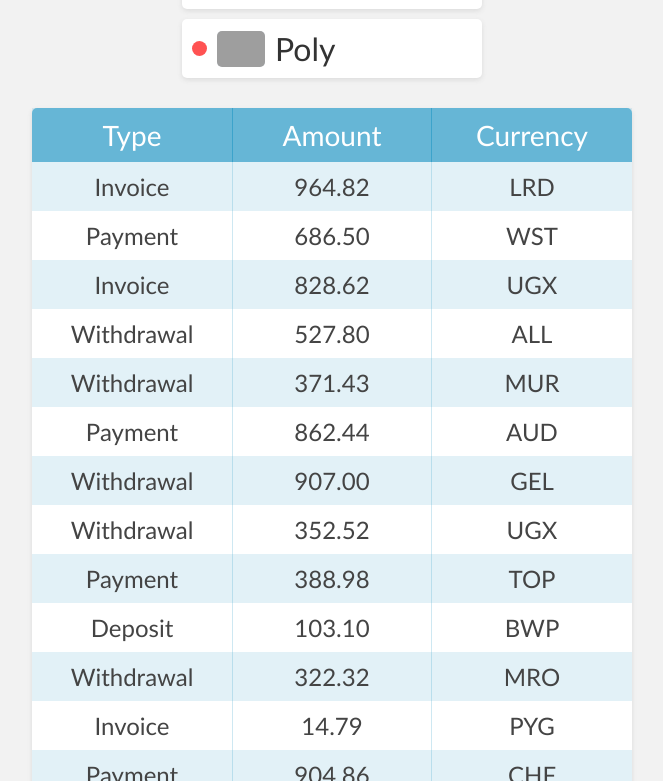
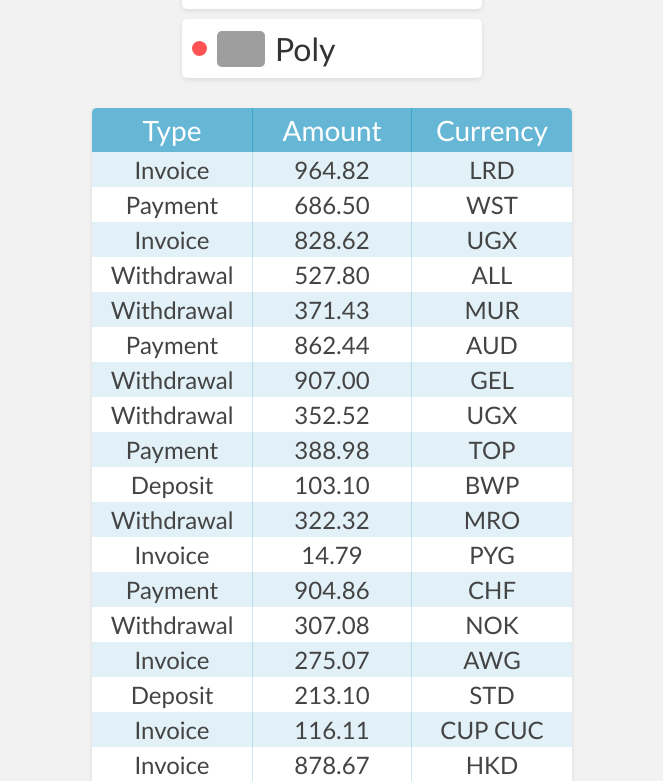
Before and after one commit to YuriyMikh/goit-react-hw-01-components, a React (Create React App) app: page / in a window 1280 px wide. Shown: the part 1059-1840 px from the top of the page, without its empty margins (308-971 px from the left). Built offline with nearby package versions, Linux system fonts and the light colour scheme; grey boxes are pictures that could not be loaded.

Commit message:
edit styles

```diff
--- a/src/components/transactions/TransactionHistory.module.css
+++ b/src/components/transactions/TransactionHistory.module.css
@@ -17,12 +17,12 @@
 }
 
 .transactionHistory th {
-  padding: 10px;
+  padding: 5px;
   font-family: 'Gill Sans', 'Gill Sans MT', Calibri, 'Trebuchet MS', sans-serif;
   font-size: calc(12px + 2vmin);
   font-weight: 400;
   color: #fff;
-  min-width: 200px;
+  min-width: 160px;
 }
 
 .transactionHistory th:nth-child(2) {
@@ -45,13 +45,13 @@
 .transactionHistory td {
   display: flex;
   justify-content: center;
-  padding: 10px;
+  padding: 3px;
   font-family: 'Gill Sans', 'Gill Sans MT', Calibri, 'Trebuchet MS', sans-serif;
   font-size: calc(8px + 2vmin);
   font-weight: 300;
   color: #444;
   text-transform: capitalize;
-  min-width: 200px;
+  min-width: 160px;
 }
 
 /* .transactionHistory td:hover {
```
